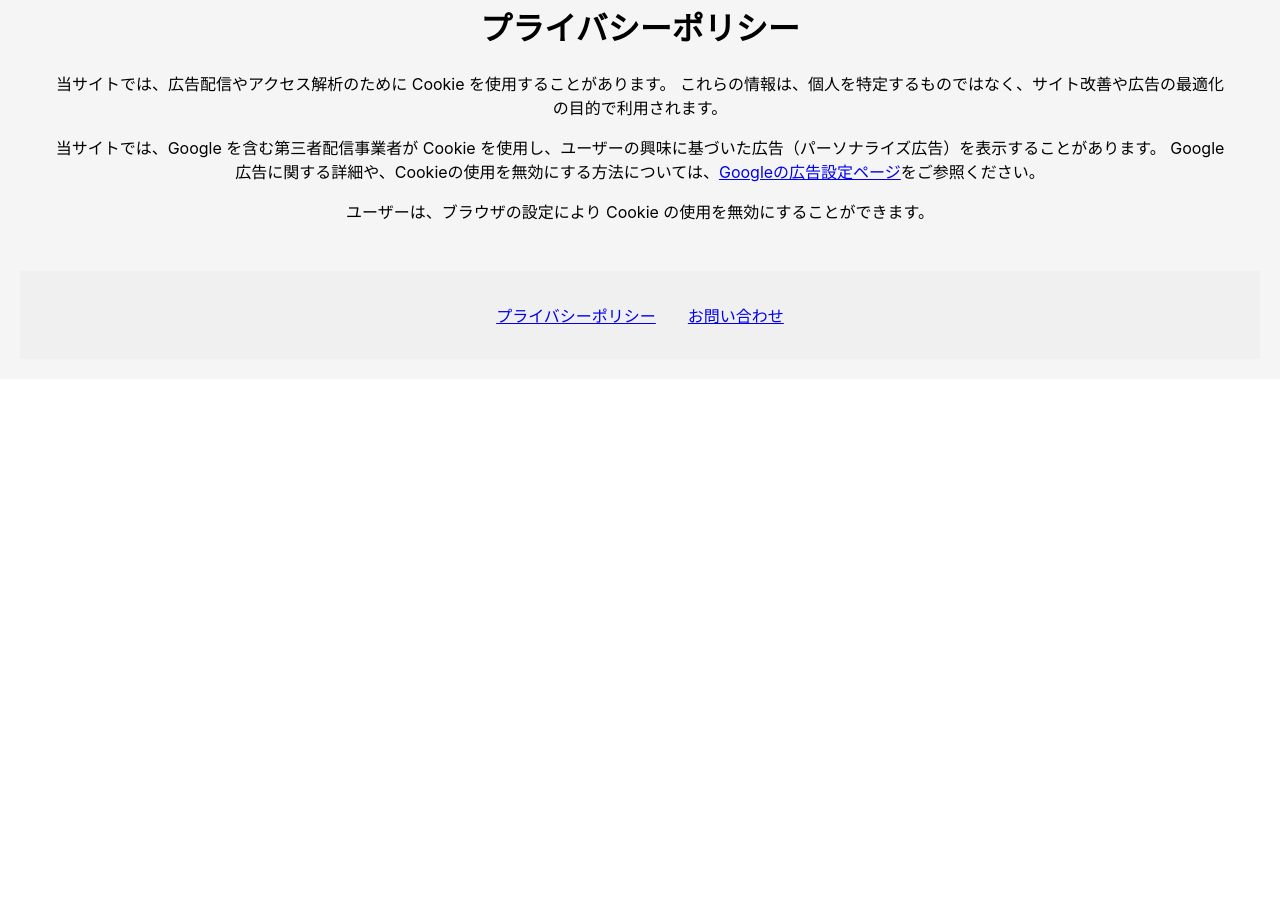
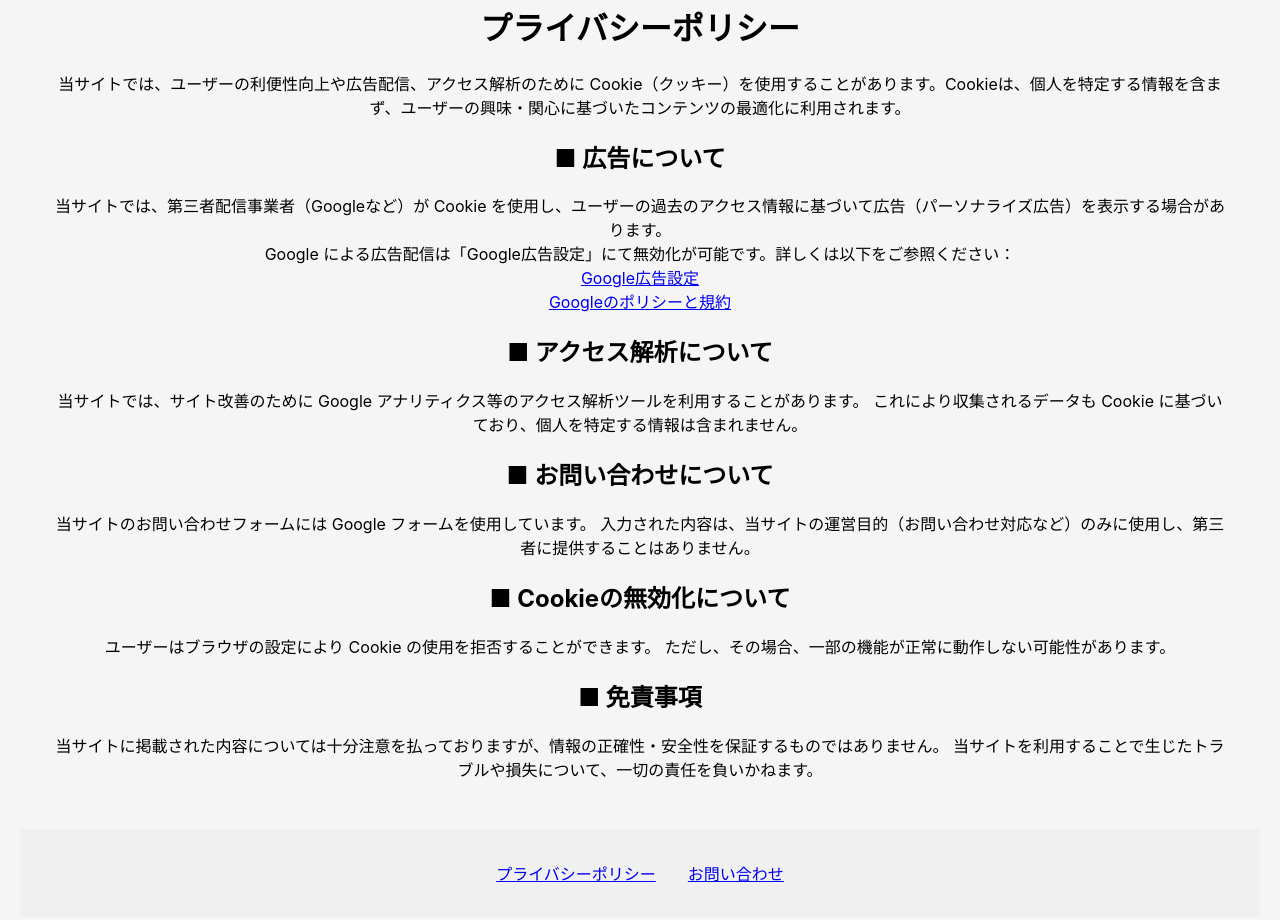
Before and after one commit to kijika-01/quiz-app, a React (Create React App) app: page /privacy in a window 1280 px wide. Shown: the part 700-1620 px from the top of the page. Before the commit the page ends 1079 px from the top, so only its background shows below. Built offline with nearby package versions, Linux system fonts and the light colour scheme.

Commit message:
Update privacy policy page

```diff
--- a/src/PrivacyPolicy.tsx
+++ b/src/PrivacyPolicy.tsx
@@ -5,20 +5,48 @@ const PrivacyPolicy = () => {
   return (
     <div style={{ padding: '2rem' }}>
     <h1>プライバシーポリシー</h1>
+
     <p>
-    当サイトでは、広告配信やアクセス解析のために Cookie を使用することがあります。
-    これらの情報は、個人を特定するものではなく、サイト改善や広告の最適化の目的で利用されます。
+      当サイトでは、ユーザーの利便性向上や広告配信、アクセス解析のために Cookie（クッキー）を使用することがあります。Cookieは、個人を特定する情報を含まず、ユーザーの興味・関心に基づいたコンテンツの最適化に利用されます。
     </p>
+
+    <h2>■ 広告について</h2>
     <p>
-    当サイトでは、Google を含む第三者配信事業者が Cookie を使用し、ユーザーの興味に基づいた広告（パーソナライズ広告）を表示することがあります。
-    Google広告に関する詳細や、Cookieの使用を無効にする方法については、
+      当サイトでは、第三者配信事業者（Googleなど）が Cookie を使用し、ユーザーの過去のアクセス情報に基づいて広告（パーソナライズ広告）を表示する場合があります。
+      <br />
+      Google による広告配信は「Google広告設定」にて無効化が可能です。詳しくは以下をご参照ください：
+      <br />
       <a href="https://adssettings.google.com/authenticated" target="_blank" rel="noopener noreferrer">
-      Googleの広告設定ページ
+        Google広告設定
       </a>
-    をご参照ください。
+      <br />
+      <a href="https://policies.google.com/technologies/ads" target="_blank" rel="noopener noreferrer">
+        Googleのポリシーと規約
+      </a>
     </p>
+
+    <h2>■ アクセス解析について</h2>
     <p>
-    ユーザーは、ブラウザの設定により Cookie の使用を無効にすることができます。
+      当サイトでは、サイト改善のために Google アナリティクス等のアクセス解析ツールを利用することがあります。
+      これにより収集されるデータも Cookie に基づいており、個人を特定する情報は含まれません。
+    </p>
+
+    <h2>■ お問い合わせについて</h2>
+    <p>
+      当サイトのお問い合わせフォームには Google フォームを使用しています。
+      入力された内容は、当サイトの運営目的（お問い合わせ対応など）のみに使用し、第三者に提供することはありません。
+    </p>
+
+    <h2>■ Cookieの無効化について</h2>
+    <p>
+      ユーザーはブラウザの設定により Cookie の使用を拒否することができます。
+      ただし、その場合、一部の機能が正常に動作しない可能性があります。
+    </p>
+
+    <h2>■ 免責事項</h2>
+    <p>
+      当サイトに掲載された内容については十分注意を払っておりますが、情報の正確性・安全性を保証するものではありません。
+      当サイトを利用することで生じたトラブルや損失について、一切の責任を負いかねます。
     </p>
   </div>
 
```
Lines whose indentation alone changed are shown as unchanged.
